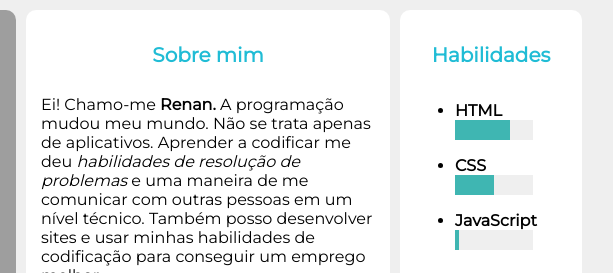
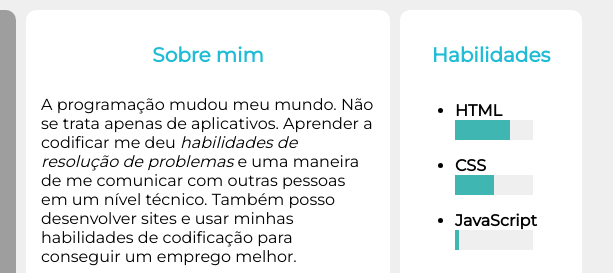
Before and after one commit to RenanSS1/Pagina-Apresentacao, a plain HTML site: page index.html in a window 1280 px wide. Shown: the top 273 px of the page, 432-1045 px from the left. Drawn offline with Linux system fonts and the light colour scheme; grey boxes are pictures that could not be loaded.

Commit message:
Update index.html

```diff
--- a/index.html
+++ b/index.html
@@ -22,7 +22,7 @@
         <div class="section">
             <h1><span>Sobre mim</span></h1>
             <p>
-                Ei! Chamo-me <strong>Renan.</strong> A programação mudou meu mundo. Não se trata apenas de aplicativos. Aprender a codificar me deu <i>habilidades de resolução de problemas</i> e uma maneira de me comunicar com outras pessoas em um nível técnico. Também posso desenvolver sites e usar minhas habilidades de codificação para conseguir um emprego melhor.
+                A programação mudou meu mundo. Não se trata apenas de aplicativos. Aprender a codificar me deu <i>habilidades de resolução de problemas</i> e uma maneira de me comunicar com outras pessoas em um nível técnico. Também posso desenvolver sites e usar minhas habilidades de codificação para conseguir um emprego melhor.
             </p>
             <p class="quote">"Declare variáveis, não guerra"</p>
         </div>
```
